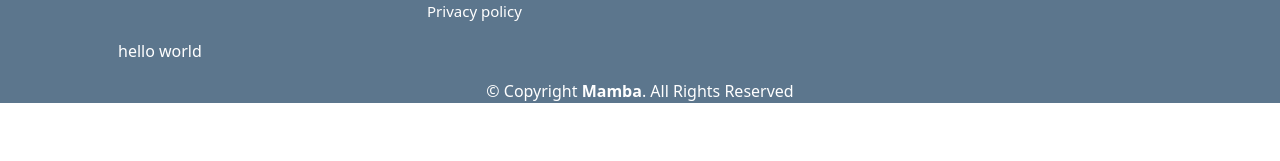
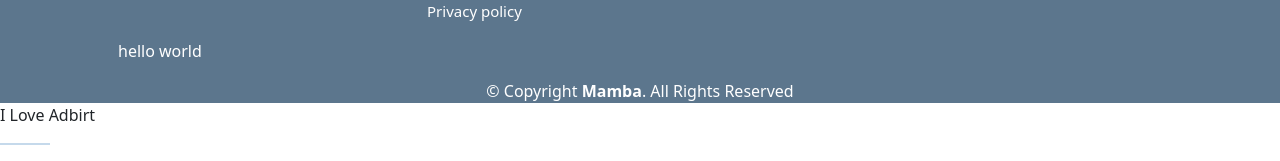
Before and after one commit to Paulhazeez/Bootsrap-5-, a plain HTML site: page index.html in a window 1280 px wide. Shown: the part 5990-6151 px from the top of the page. Before the commit the page ends 6093 px from the top, so only its background shows below. Drawn offline with nearby package versions, Linux system fonts and the light colour scheme; no server answers.

Commit message:
updated file

```diff
--- a/index.html
+++ b/index.html
@@ -820,6 +820,11 @@
     </div>
     <!-- End Footer -->
 
+    <span>
+            I Love Adbirt
+            <hr>
+        </span>
+
 
 
 
```
